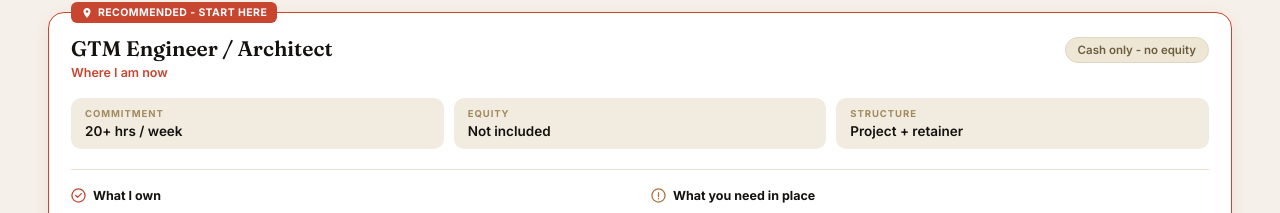
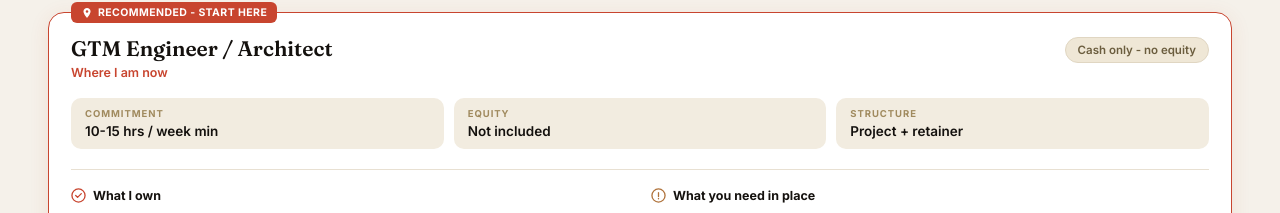
Before and after one commit to gsconway/assistable-pricing, a React (Vite) app: page / in a window 1280 px wide. Shown: the part 458-671 px from the top of the page. Built offline with nearby package versions, Linux system fonts and the light colour scheme.

Commit message:
commitment 10-15 hrs

```diff
--- a/src/PricingSheet.jsx
+++ b/src/PricingSheet.jsx
@@ -27,7 +27,7 @@ const LEVELS = [
     money: "Cash only - no equity",
     color: "#C8452F",
     metrics: [
-      { label: "Commitment", value: "20+ hrs / week" },
+      { label: "Commitment", value: "10-15 hrs / week min" },
       { label: "Equity", value: "Not included" },
       { label: "Structure", value: "Project + retainer" },
     ],
```
